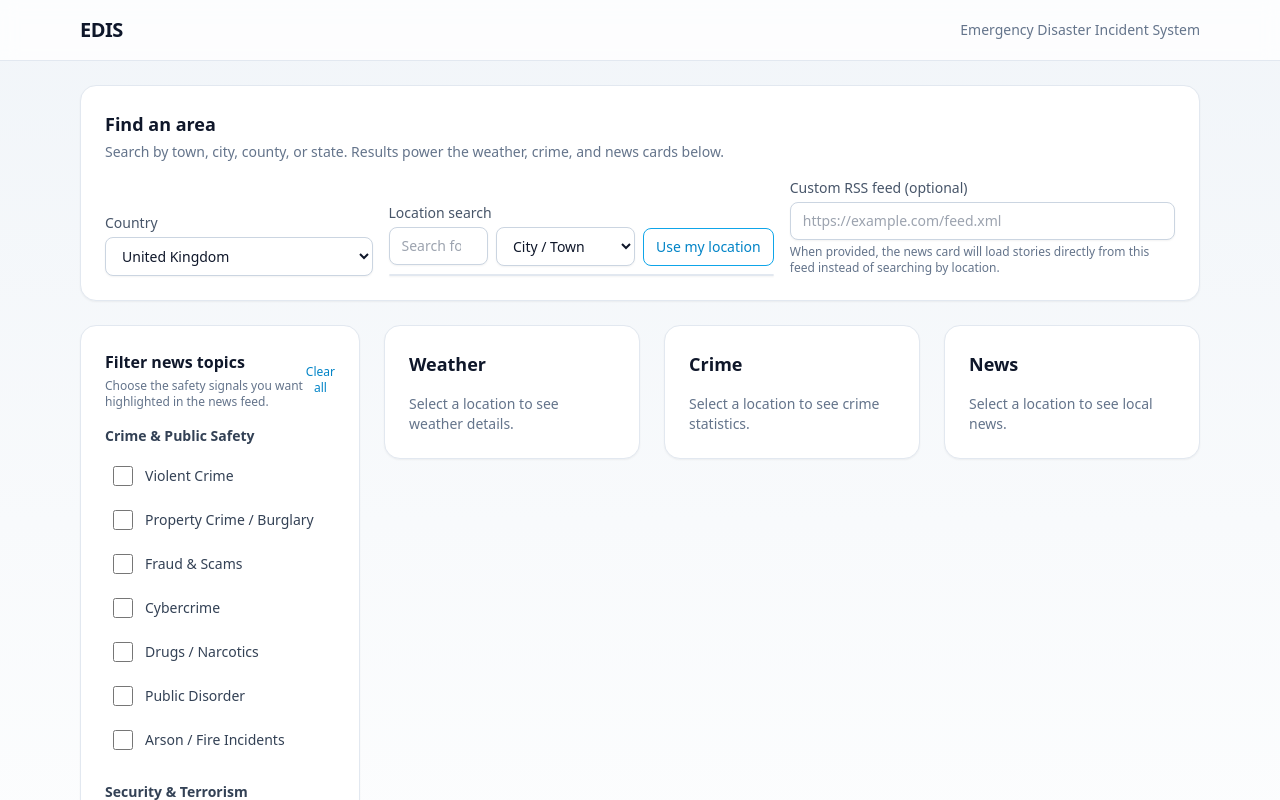
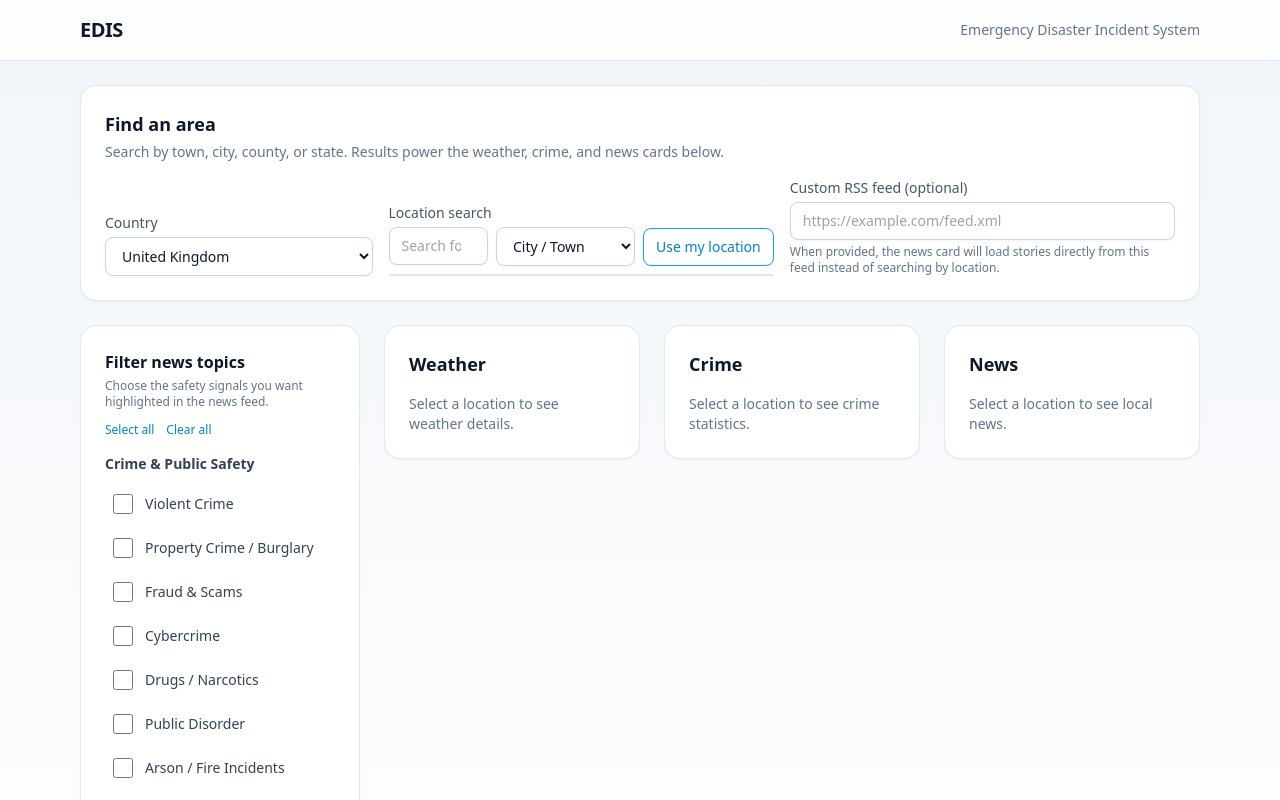
Before and after one commit to Milosmithy58/EDIS, a React (Vite) app in the folder edis/apps/web/: page / in a window 1280 px wide. Shown: the top 800 px of the page. Built offline with nearby package versions, Linux system fonts and the light colour scheme.

Commit message:
feat: add select all filter option

```diff
--- a/edis/apps/web/src/components/FilterPanel.tsx
+++ b/edis/apps/web/src/components/FilterPanel.tsx
@@ -14,6 +14,7 @@ const FilterPanel = ({ selected, onChange, className }: FilterPanelProps) => {
   const normalizedSelected = normalizeFilters(selected);
   const selectedSet = new Set<NewsFilterLabel>(normalizedSelected);
   const hasSelection = normalizedSelected.length > 0;
+  const hasAllSelected = normalizedSelected.length === FILTER_LABELS.length;
 
   const handleToggle = (label: NewsFilterLabel) => {
     if (selectedSet.has(label)) {
@@ -32,6 +33,10 @@ const FilterPanel = ({ selected, onChange, className }: FilterPanelProps) => {
     onChange([...DEFAULT_FILTERS]);
   };
 
+  const handleSelectAll = () => {
+    onChange(normalizeFilters(FILTER_LABELS));
+  };
+
   return (
     <aside
       className={clsx(
@@ -40,13 +45,22 @@ const FilterPanel = ({ selected, onChange, className }: FilterPanelProps) => {
       )}
       aria-label="Filter news topics"
     >
-      <header className="mb-4 flex items-center justify-between">
+      <header className="mb-4 flex flex-wrap items-start justify-between gap-3">
         <div>
           <h2 className="text-base font-semibold text-slate-900 dark:text-slate-100">Filter news topics</h2>
           <p className="mt-1 text-xs text-slate-500 dark:text-slate-400">
             Choose the safety signals you want highlighted in the news feed.
           </p>
         </div>
+        <div className="flex items-center gap-3">
+          <button
+            type="button"
+            onClick={handleSelectAll}
+            className="text-xs font-medium text-sky-600 underline-offset-4 transition hover:underline focus-visible:outline focus-visible:outline-2 focus-visible:outline-offset-2 focus-visible:outline-sky-500"
+            disabled={hasAllSelected}
+          >
+            Select all
+          </button>
           <button
             type="button"
             onClick={handleClearAll}
@@ -55,6 +69,7 @@ const FilterPanel = ({ selected, onChange, className }: FilterPanelProps) => {
           >
             Clear all
           </button>
+        </div>
       </header>
       <div className="space-y-6" role="group" aria-label="News filter groups">
         {Object.entries(FILTER_GROUPS).map(([groupLabel, labels]) => (
```
Lines whose indentation alone changed are shown as unchanged.
